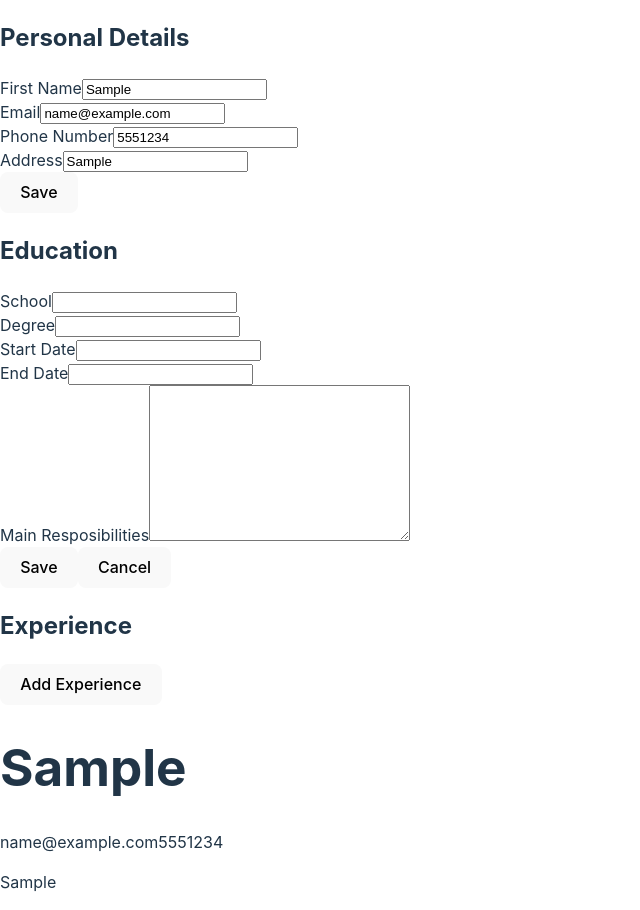
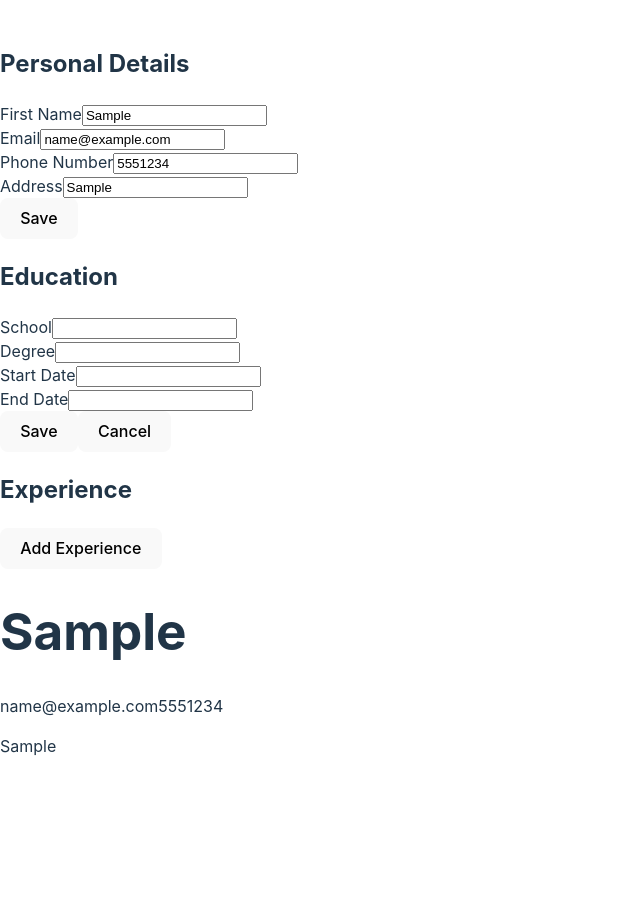
Before and after one commit to thabomoloi/cv-app, a React (Vite) app: page / in a window 1280 px wide. Both pictures are taken after typing "Sample", "name@example.com", "5551234", "Sample" into the empty fields and a click on the button "Add Education". Shown: the whole page, without its empty margins (0-640 px from the left). After the commit the page ends 800 px from the top, so only its background shows below. Built offline with nearby package versions, Linux system fonts and the light colour scheme.

Commit message:
Remove description

```diff
--- a/src/components/EducationDetails.jsx
+++ b/src/components/EducationDetails.jsx
@@ -6,7 +6,6 @@ function Education({
 	degree,
 	startDate,
 	endDate,
-	description,
 	handleChange,
 	editID,
 	handleEditID,
@@ -81,19 +80,6 @@ function Education({
 				></input>
 			</div>
 			<div className="form-container">
-				<label htmlFor="description">Main Resposibilities</label>
-				<textarea
-					name="description"
-					id="description"
-					value={description}
-					cols="30"
-					rows="10"
-					required
-					onChange={handleChange}
-					data-key={id}
-				></textarea>
-			</div>
-			<div className="form-container">
 				<button type="submit">Save</button>
 				<button onClick={handleRemove}>Cancel</button>
 			</div>
```
